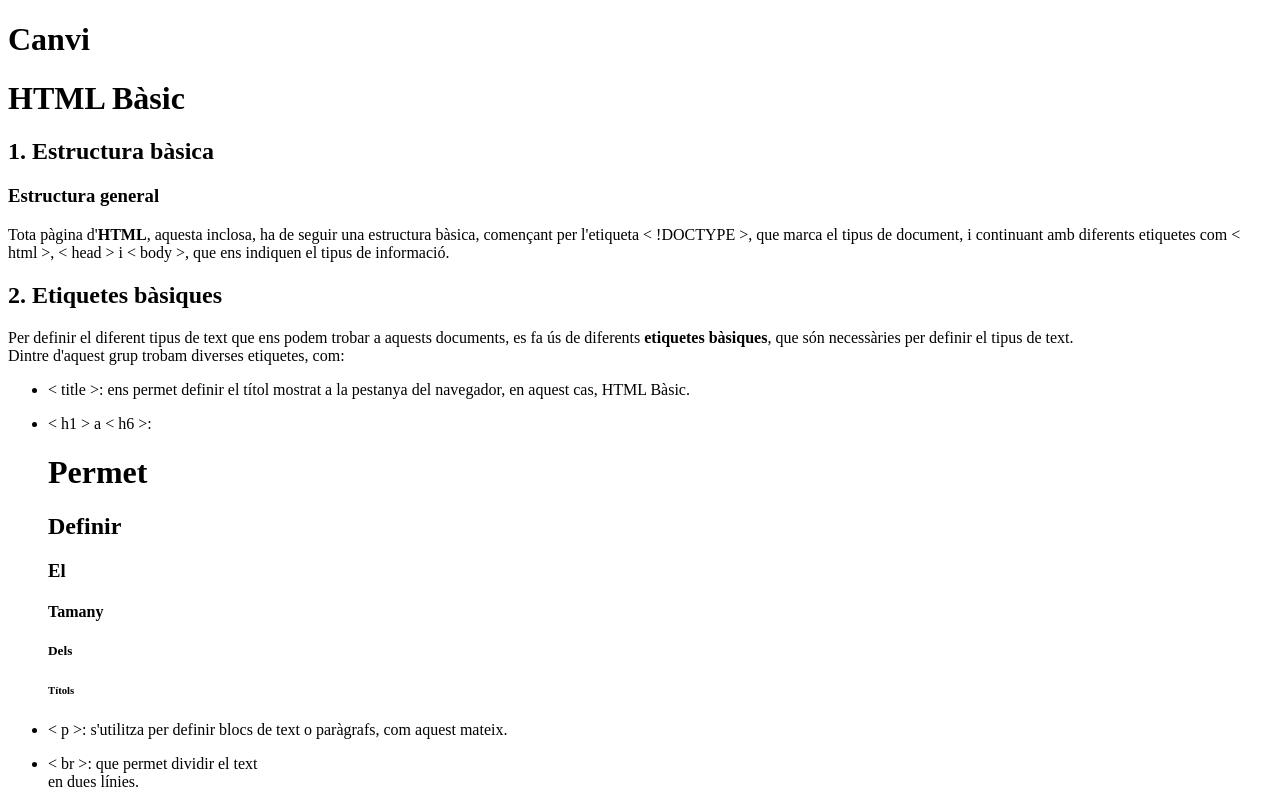
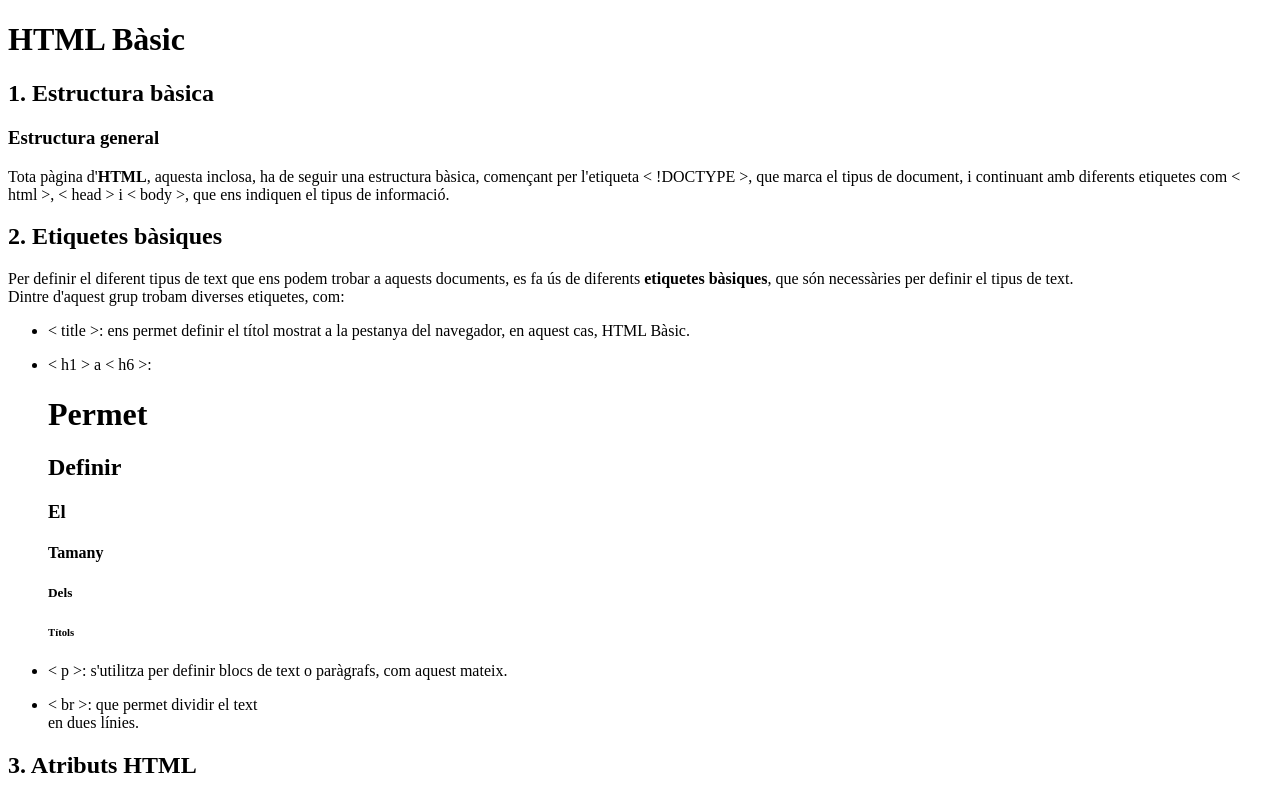
Before and after one commit to MarcGonzalez-git/Projecte-Apunts, a plain HTML site: page HTMLBasic.html in a window 1280 px wide. Shown: the top 796 px of the page. Drawn offline with Linux system fonts and the light colour scheme.

Commit message:
Canvi realitzat.

```diff
--- a/HTMLBasic.html
+++ b/HTMLBasic.html
@@ -5,7 +5,6 @@
 </head>
 <body>
 
-	<h1>Canvi</h1>
 	<h1>HTML Bàsic</h1>
 	<h2>1. Estructura bàsica</h2>
 	<h3>Estructura general</h3>
```
